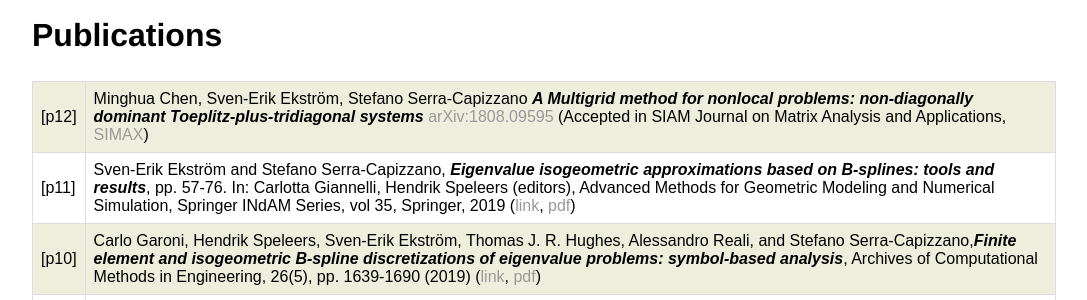
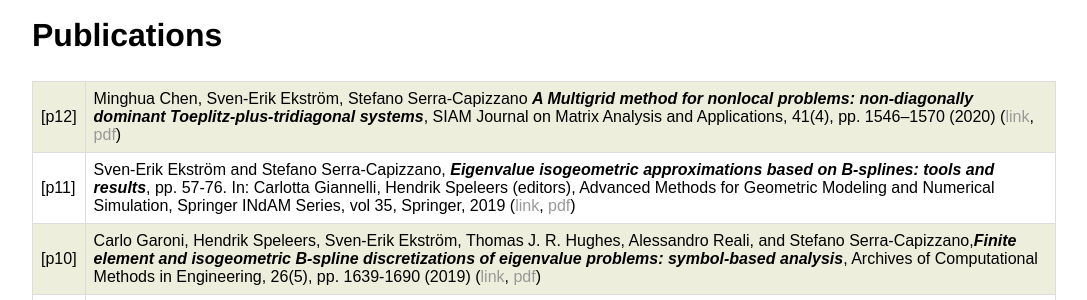
Before and after one commit to sverek/sverek.github.io, a Jekyll site: the page built from publications/index.html, in a window 1280 px wide. Shown: the part 180-480 px from the top of the page, without its empty margins (96-1183 px from the left). Built offline with Jekyll 4.4.1, drawn with Linux system fonts in a browser that asks for light colours.

Commit message:
mg paper

```diff
--- a/publications/index.html
+++ b/publications/index.html
@@ -27,7 +27,7 @@ tr:nth-child(odd) {
 		<table>
 			<tr>
 				<td>[p12]</td>
-				<td>Minghua Chen, Sven-Erik Ekström, Stefano Serra-Capizzano <i><b>A Multigrid method for nonlocal problems: non-diagonally dominant Toeplitz-plus-tridiagonal systems</b></i> <a href="https://arxiv.org/abs/1808.09595">arXiv:1808.09595</a> (Accepted in SIAM Journal on Matrix Analysis and Applications, <a href="https://www.siam.org/publications/journals/siam-journal-on-matrix-analysis-and-applications-simax">SIMAX</a>)
+				<td>Minghua Chen, Sven-Erik Ekström, Stefano Serra-Capizzano <i><b>A Multigrid method for nonlocal problems: non-diagonally dominant Toeplitz-plus-tridiagonal systems</b></i>, SIAM Journal on Matrix Analysis and Applications, 41(4), pp. 1546–1570 (2020) (<a href="https://doi.org/10.1137/18M1210460">link</a>, <a href="/publications/pdf/p12.pdf">pdf</a>)
 				</td>
 		</tr>
 		<tr>
```
Also changed, not shown: 1 other file.
